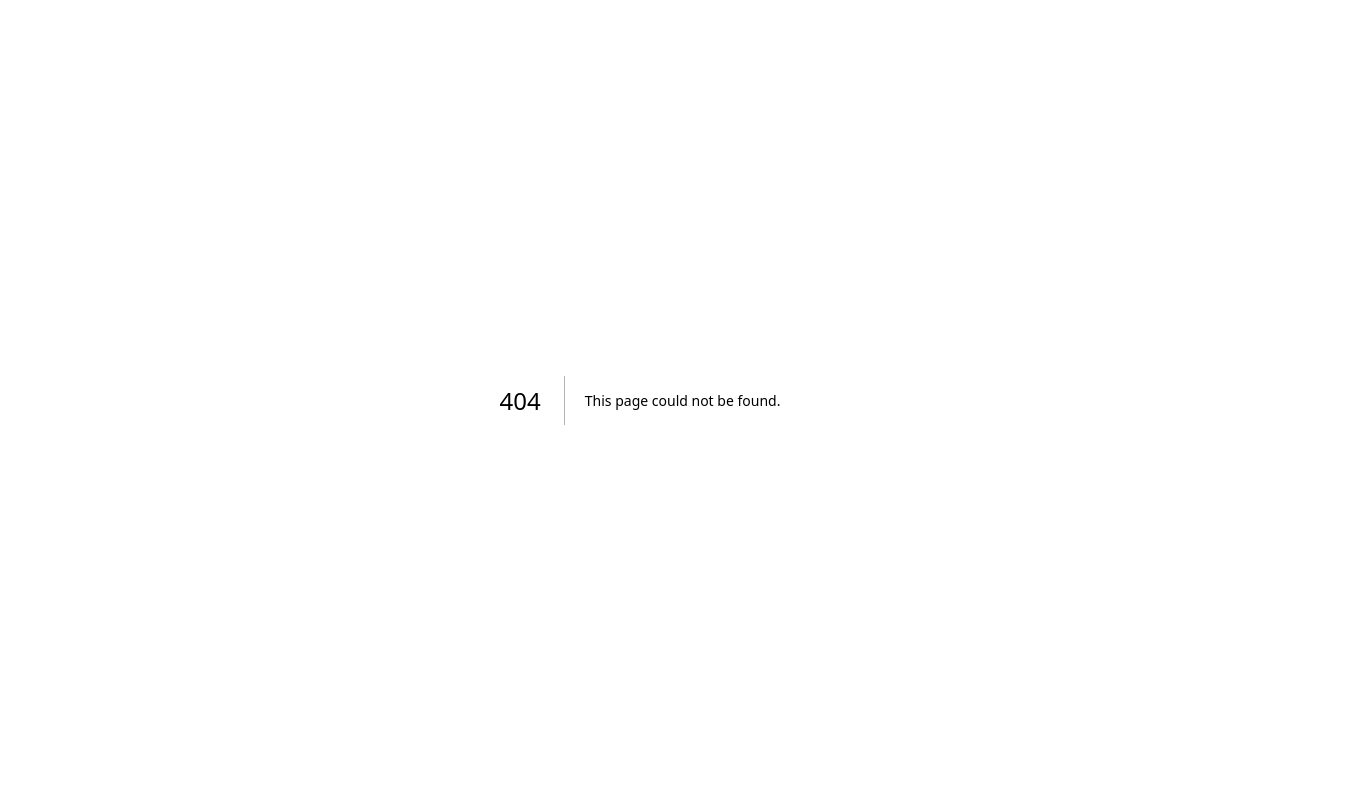
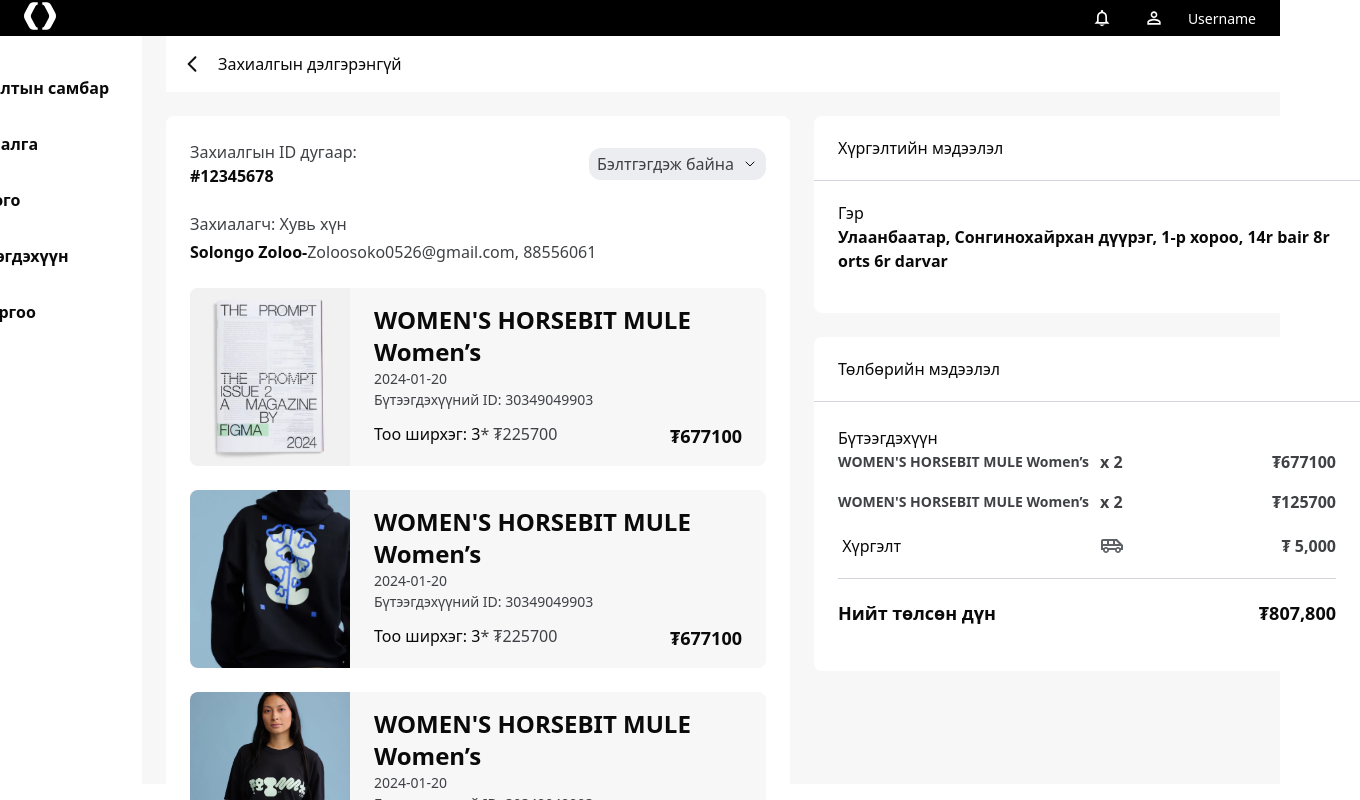
Before and after one commit to Naba0521/nabba-codes, a Next.js app in the folder realecommerce/front/: page /dashboard/zahialga/zahialgaDetail in a window 1280 px wide. Before the commit this address had no page. Shown: the top 800 px of the page, 1360 px wide, since content can reach past the window. Built offline with nearby package versions, Linux system fonts and the light colour scheme.

Commit message:
sadasdsda

```diff
--- /dev/null
+++ b/realecommerce/front/src/app/dashboard/zahialga/zahialgaDetail/page.tsx
@@ -0,0 +1,172 @@
+import { CarIcon } from "@/assets/CarIcon";
+import { DooshooSum } from "@/assets/DooshooSum";
+import { LeftDirectionArrow } from "@/assets/LeftDirectionArrow";
+import Image from "next/image";
+
+export default function home() {
+  const zahialgaData = [
+    {
+      productName: "WOMEN'S HORSEBIT MULE Women’s",
+      count: "2",
+      price: 677100,
+    },
+    {
+      productName: "WOMEN'S HORSEBIT MULE Women’s",
+      count: "2",
+      price: 125700,
+    },
+  ];
+  const zahialgaBaraa = [
+    {
+      id: "30349049903",
+      img: "/2.png",
+      productName: "WOMEN'S HORSEBIT MULE Women’s",
+      date: "2024-01-20",
+      count: 3,
+      price: 225700,
+    },
+    {
+      id: "30349049903",
+      img: "/1.png",
+      productName: "WOMEN'S HORSEBIT MULE Women’s",
+      date: "2024-01-20",
+      count: 3,
+      price: 225700,
+    },
+    {
+      id: "30349049903",
+      img: "/3.png",
+      productName: "WOMEN'S HORSEBIT MULE Women’s",
+      date: "2024-01-20",
+      count: 3,
+      price: 225700,
+    },
+  ];
+  return (
+    <div className="flex-1 flex flex-col gap-6">
+      <div className="flex gap-4 items-center p-4 bg-white">
+        <div className="">
+          <LeftDirectionArrow />
+        </div>
+        <div>Захиалгын дэлгэрэнгүй</div>
+      </div>
+      <div className="flex gap-6">
+        <div className="flex flex-col gap-6 w-[624px] bg-white rounded-lg min-h-[82vh] p-6">
+          <div className="flex justify-between items-center">
+            <div className="flex flex-col">
+              <div className="text-[#3F4145]">Захиалгын ID дугаар: </div>
+              <div className="font-semibold">#12345678</div>
+            </div>
+            <div className="flex gap-2 bg-[#ECEDF0] rounded-xl items-center justify-center py-1 px-2 h-fit">
+              <div className="text-[#3F4145]">Бэлтгэгдэж байна</div>
+              <div>
+                <DooshooSum />
+              </div>
+            </div>
+          </div>
+          <div className="flex flex-col gap-1">
+            <div className="text-[#3F4145]">Захиалагч: Хувь хүн </div>
+            <div className="flex">
+              <div className="font-semibold">Solongo Zoloo-</div>
+              <div className="text-[#3F4145]">
+                Zoloosoko0526@gmail.com, 88556061
+              </div>
+            </div>
+          </div>
+          {zahialgaBaraa.map((item, index) => {
+            return (
+              <div
+                key={index}
+                className="flex rounded-lg overflow-hidden bg-[#F7F7F8]"
+              >
+                <div className="w-[160px]  relative">
+                  <Image
+                    fill
+                    src={item.img}
+                    alt="aa"
+                    className="object-cover"
+                  />
+                </div>
+                <div className="flex-1 flex flex-col py-4 px-6 gap-3">
+                  <div className="flex flex-col">
+                    <div className="font-bold text-2xl">{item.productName}</div>
+                    <div className="text-[#3F4145] text-[14px]">2024-01-20</div>
+                    <div className="text-[#3F4145] text-[14px]">
+                      Бүтээгдэхүүний ID: {item.id}
+                    </div>
+                  </div>
+                  <div className="flex justify-between">
+                    <div className="flex">
+                      <div>Тоо ширхэг: {item.count}</div>
+                      <div className="text-[#3F4145]">* ₮{item.price}</div>
+                    </div>
+                    <div className="font-semibold text-lg">
+                      {" "}
+                      ₮{item.price * item.count}
+                    </div>
+                  </div>
+                </div>
+              </div>
+            );
+          })}
+        </div>
+        <div className="flex flex-col gap-6  flex-1">
+          <div className="flex flex-col bg-white  rounded-lg ">
+            <div className="py-5 px-6">Хүргэлтийн мэдээлэл</div>
+            <div className="h-[1px] w-full bg-gray-300"></div>
+            <div className="flex flex-col py-5 px-6 ">
+              <div>Гэр</div>
+              <div className="pb-5 font-semibold">
+                Улаанбаатар, Сонгинохайрхан дүүрэг, 1-р хороо, 14r bair 8r orts
+                6r darvar
+              </div>
+            </div>
+          </div>
+          <div className="flex flex-col bg-white  rounded-lg">
+            <div className="py-5 px-6">Төлбөрийн мэдээлэл</div>
+            <div className="h-[1px] w-full bg-gray-300"></div>
+            <div className="flex flex-col p-6">
+              <div>Бүтээгдэхүүн</div>
+              <div className="flex flex-col gap-4">
+                {zahialgaData.map((item, index) => {
+                  return (
+                    <div
+                      key={index}
+                      className="flex justify-between items-center"
+                    >
+                      <div className="flex items-center ">
+                        <div className="w-[262px] overflow-hidden text-sm font-semibold text-[#3F4145]">
+                          {item.productName}
+                        </div>
+                        <div className=" font-semibold text-[#3F4145]">
+                          x {item.count}
+                        </div>
+                      </div>
+                      <div className=" font-semibold text-[#3F4145]">
+                        ₮{item.price}
+                      </div>
+                    </div>
+                  );
+                })}
+              </div>
+              <div className="flex justify-between py-5">
+                <div className="flex">
+                  <div className="w-[262px]"> Хүргэлт</div>
+                  <div>
+                    <CarIcon />
+                  </div>
+                </div>
+                <div className=" font-semibold text-[#3F4145]">₮ 5,000</div>
+              </div>
+              <div className="h-[1px] w-full bg-gray-300"></div>
+              <div className="flex justify-between text-lg font-semibold py-5">
+                <div>Нийт төлсөн дүн</div>
+                <div>₮807,800</div>
+              </div>
+            </div>
+          </div>
+        </div>
+      </div>
+    </div>
+  );
+}
--- /dev/null
+++ b/realecommerce/front/src/assets/CarIcon.tsx
@@ -0,0 +1,16 @@
+export const CarIcon = () => {
+  return (
+    <svg
+      width="24"
+      height="24"
+      viewBox="0 0 24 24"
+      fill="none"
+      xmlns="http://www.w3.org/2000/svg"
+    >
+      <path
+        d="M17 5H3C1.9 5 1 5.89 1 7V16H3C3 17.66 4.34 19 6 19C7.66 19 9 17.66 9 16H15C15 17.66 16.34 19 18 19C19.66 19 21 17.66 21 16H23V11L17 5ZM15 7H16L19 10H15V7ZM9 7H13V10H9V7ZM3 7H7V10H3V7ZM6 17.25C5.31 17.25 4.75 16.69 4.75 16C4.75 15.31 5.31 14.75 6 14.75C6.69 14.75 7.25 15.31 7.25 16C7.25 16.69 6.69 17.25 6 17.25ZM18 17.25C17.31 17.25 16.75 16.69 16.75 16C16.75 15.31 17.31 14.75 18 14.75C18.69 14.75 19.25 15.31 19.25 16C19.25 16.69 18.69 17.25 18 17.25ZM21 14H20.22C19.67 13.39 18.88 13 18 13C17.12 13 16.33 13.39 15.78 14H8.22C7.67 13.39 6.89 13 6 13C5.11 13 4.33 13.39 3.78 14H3V12H21V14Z"
+        fill="#5E6166"
+      />
+    </svg>
+  );
+};
--- /dev/null
+++ b/realecommerce/front/src/assets/LeftDirectionArrow.tsx
@@ -0,0 +1,16 @@
+export const LeftDirectionArrow = () => {
+  return (
+    <svg
+      width="20"
+      height="20"
+      viewBox="0 0 20 20"
+      fill="none"
+      xmlns="http://www.w3.org/2000/svg"
+    >
+      <path
+        d="M14.1682 2.48752C13.7599 2.07919 13.1016 2.07919 12.6932 2.48752L5.76823 9.41252C5.44323 9.73752 5.44323 10.2625 5.76823 10.5875L12.6932 17.5125C13.1016 17.9209 13.7599 17.9209 14.1682 17.5125C14.5766 17.1042 14.5766 16.4459 14.1682 16.0375L8.13489 9.99586L14.1766 3.95419C14.5766 3.55419 14.5766 2.88752 14.1682 2.48752Z"
+        fill="#121316"
+      />
+    </svg>
+  );
+};
```
